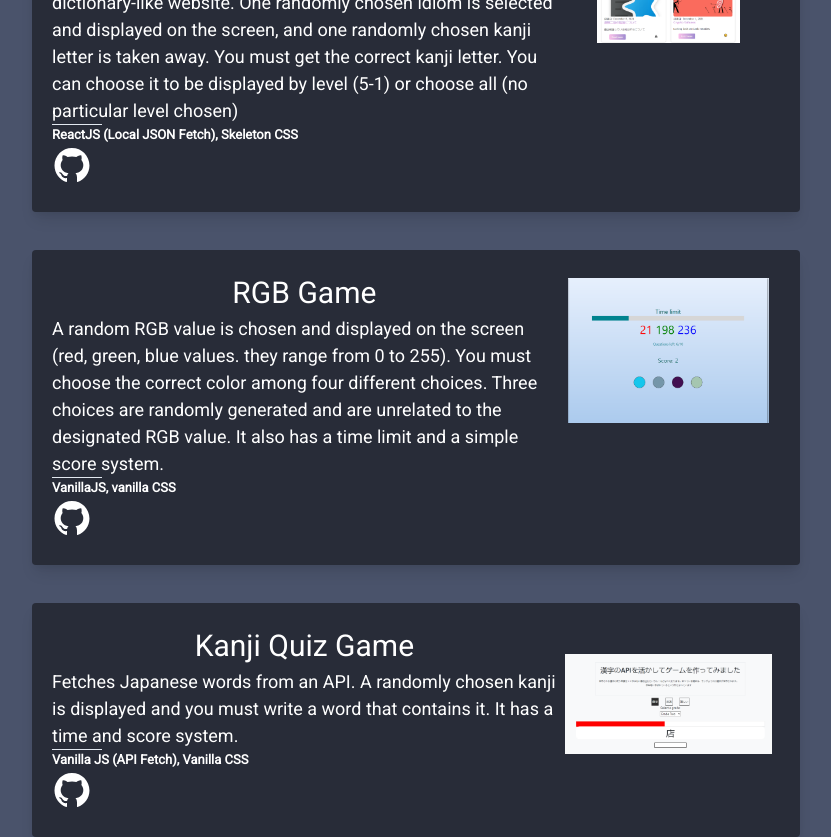
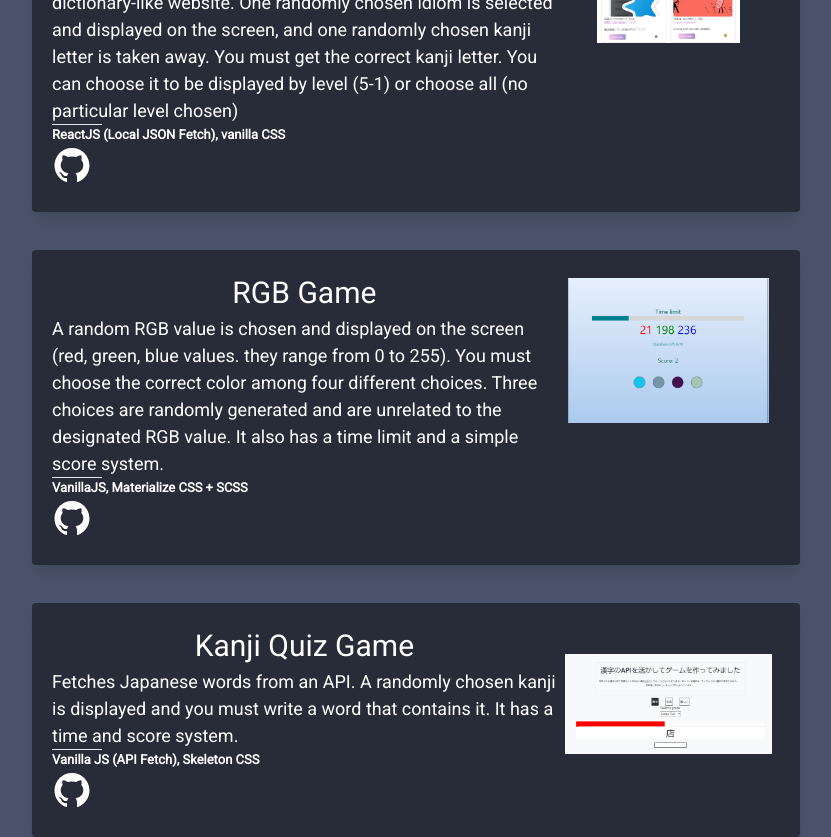
Before and after one commit to jcc98/portfolio, a Next.js app: page /projects in a window 1280 px wide. Shown: the part 640-1477 px from the top of the page, without its empty margins (224-1055 px from the left). Built offline with nearby package versions, Linux system fonts and the light colour scheme.

Commit message:
updated proj data

```diff
--- a/src/ProjectData.js
+++ b/src/ProjectData.js
@@ -11,7 +11,7 @@ export const projectData = [
   {
     name: "Yoji App",
     description: "Quiz-like app made for studying for the Kanji Kentei using scraped yojijukugo (Four-character idiom) info from a dictionary-like website. One randomly chosen idiom is selected and displayed on the screen, and one randomly chosen kanji letter is taken away. You must get the correct kanji letter. You can choose it to be displayed by level (5-1) or choose all (no particular level chosen)",
-    techUsed: "ReactJS (Local JSON Fetch), Skeleton CSS",
+    techUsed: "ReactJS (Local JSON Fetch), vanilla CSS",
     image: "/images/blog.png",
     github: "https://github.com/jcc98/yoji-app",
     website: "https://yoji-quiz-game.netlify.app"
@@ -19,7 +19,7 @@ export const projectData = [
   {
     name: "RGB Game",
     description: "A random RGB value is chosen and displayed on the screen (red, green, blue values. they range from 0 to 255). You must choose the correct color among four different choices. Three choices are randomly generated and are unrelated to the designated RGB value. It also has a time limit and a simple score system.",
-    techUsed: "VanillaJS, vanilla CSS",
+    techUsed: "VanillaJS, Materialize CSS + SCSS",
     image: "/images/rgb.png",
     github: "https://github.com/jcc98/RGB-Game",
     website: "https://rgb-game-quiz.netlify.app"
@@ -27,7 +27,7 @@ export const projectData = [
   {
     name: "Kanji Quiz Game",
     description: "Fetches Japanese words from an API. A randomly chosen kanji is displayed and you must write a word that contains it. It has a time and score system.",
-    techUsed: "Vanilla JS (API Fetch), Vanilla CSS",
+    techUsed: "Vanilla JS (API Fetch), Skeleton CSS",
     image: "/images/apikanjiquiz.png",
     github: "https://github.com/jcc98/Kanji-Quiz-Game",
     website: "https://kanji-quiz-game.netlify.app/"
```
